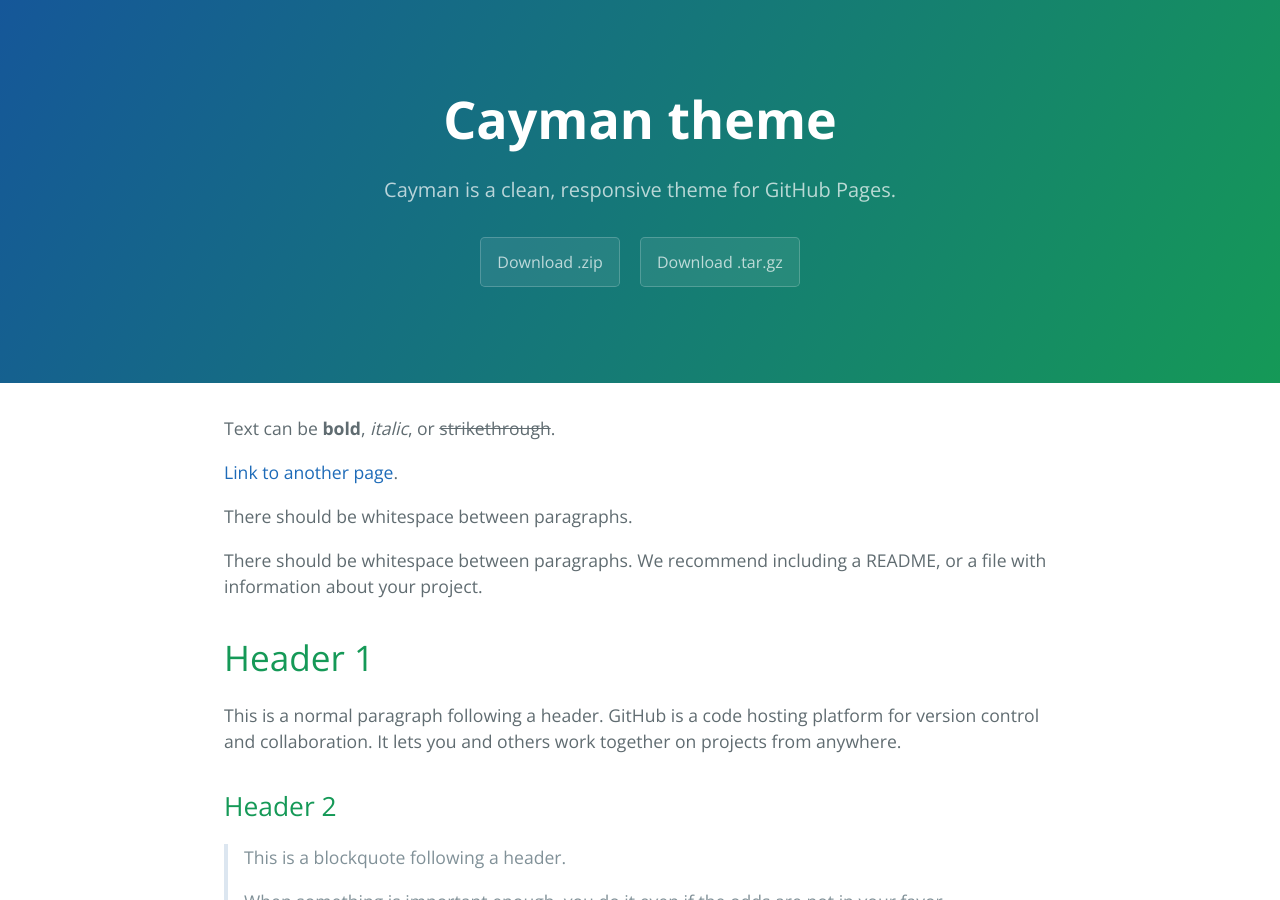
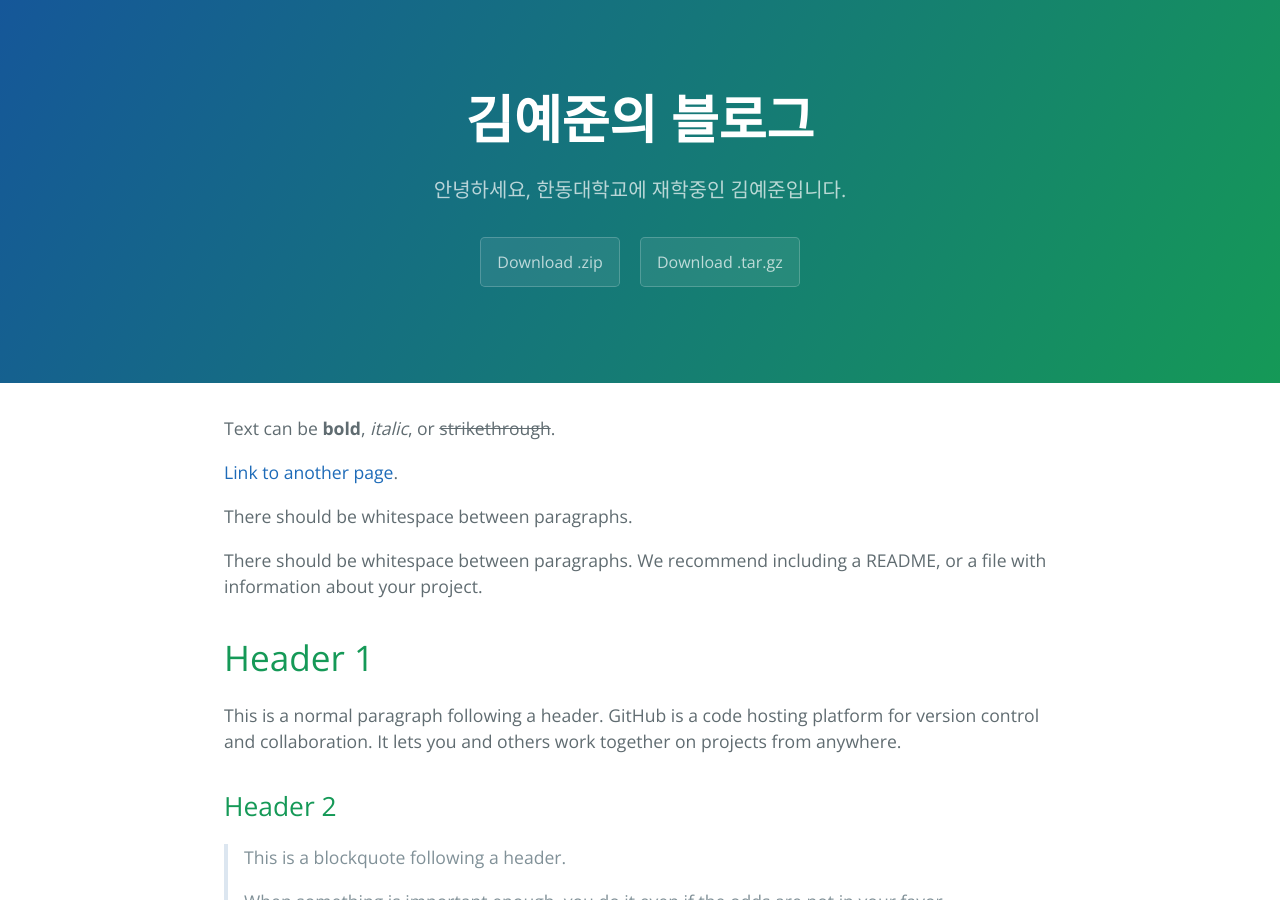
Before and after one commit to s21900156/s21900156.github.io, a Jekyll site: the page built from index.md, in a window 1280 px wide and 900 px high. Built offline with Jekyll 4.4.1, drawn with Linux system fonts in a browser that asks for light colours.

Commit message:
Update _config.yml

```diff
--- a/_config.yml
+++ b/_config.yml
@@ -1,5 +1,5 @@
-title: Cayman theme
-description: Cayman is a clean, responsive theme for GitHub Pages.
+title: 김예준의 블로그
+description: 안녕하세요, 한동대학교에 재학중인 김예준입니다.
 show_downloads: true
 google_analytics:
 theme: jekyll-theme-cayman
```
